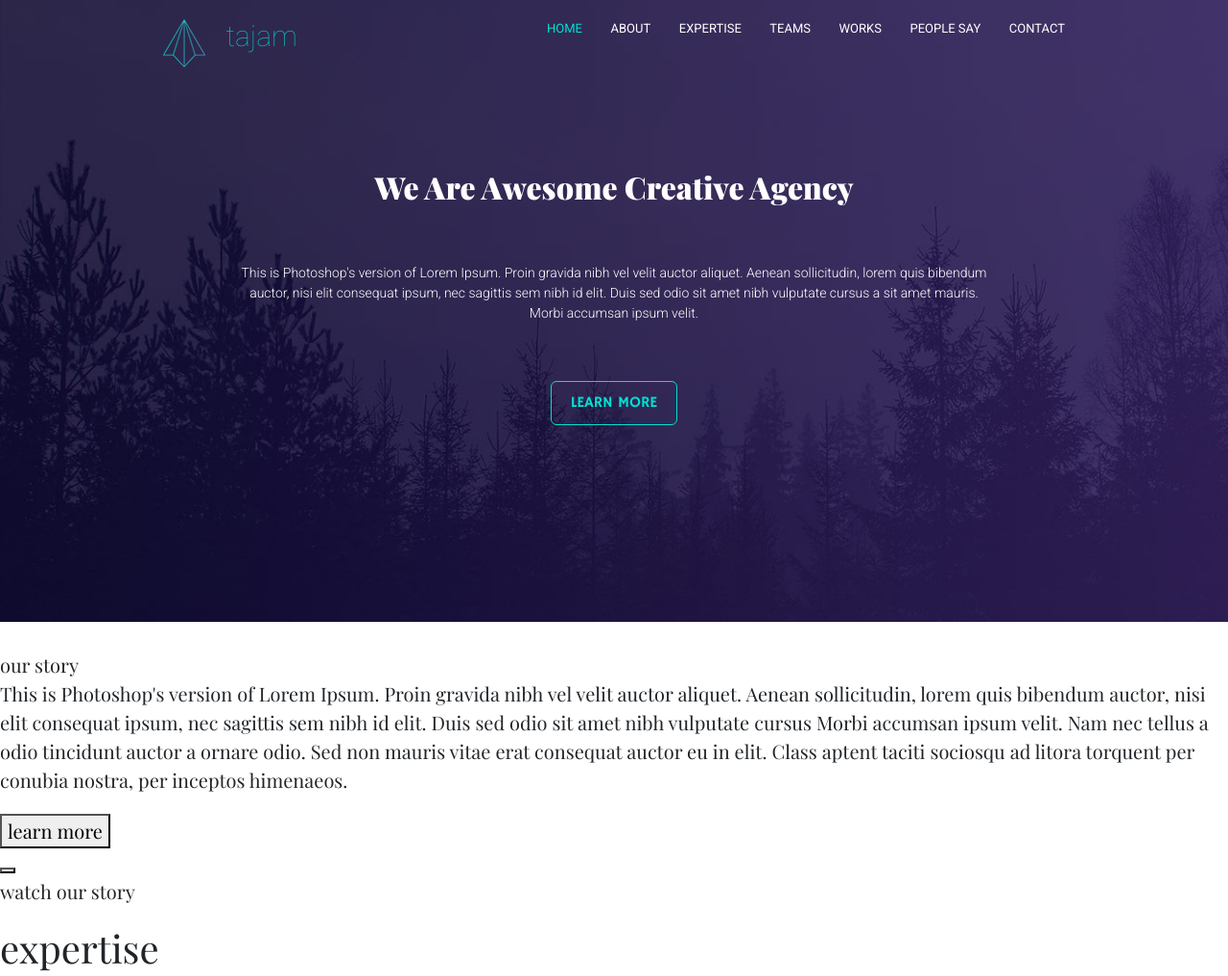
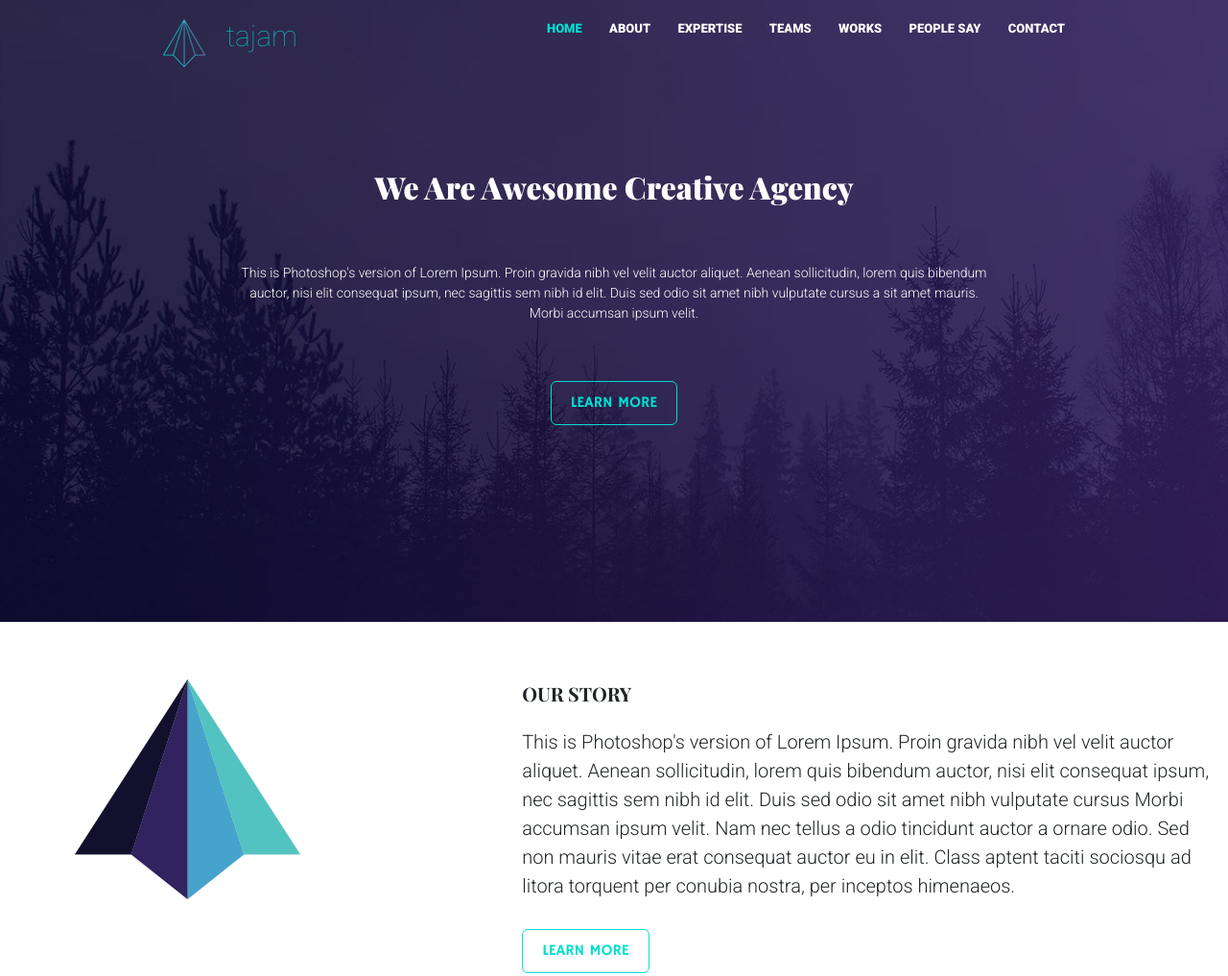
Before and after one commit to Andrew-Sparrow/nutnet-test, a website: page source/index.html in a window 1280 px wide. Shown: the top 1017 px of the page at 96% size. Drawn offline with nearby package versions, Linux system fonts and the light colour scheme; files that its build step writes are made by us from their sources.

Commit message:
basic stylization our story block

```diff
--- a/source/index.html
+++ b/source/index.html
@@ -50,14 +50,22 @@
       </div>
     </header>
     <section id="solid">
-      <div class="story">
-        <img src="" alt="" class="story__logo">
-        <div class="story__left">
-          <div class="story__title">our story</div>
-          <p class="story__text">This is Photoshop's version  of Lorem Ipsum. Proin gravida nibh vel velit auctor aliquet. Aenean sollicitudin, lorem quis bibendum auctor, nisi elit consequat ipsum, nec sagittis sem nibh id elit. Duis sed odio sit amet nibh vulputate cursus
+      <div class="story container-fluid">
+        <div class="row mt-5 justify-content-between mb-5">
+          <div class="col-3 text-end">
+            <img class="story__logo" src="img/logo-big.png" alt="logo" aria-label="logo" width="235">
+          </div>
+          <div class="col-7">
+          <div class="story__right">
+            <div class="story__title">
+              <p class="text-uppercase fw-bold">our story</p>
+            </div>
+            <p class="story__text fw-light mb-4">This is Photoshop's version  of Lorem Ipsum. Proin gravida nibh vel velit auctor aliquet. Aenean sollicitudin, lorem quis bibendum auctor, nisi elit consequat ipsum, nec sagittis sem nibh id elit. Duis sed odio sit amet nibh vulputate cursus
 
-Morbi accumsan ipsum velit. Nam nec tellus a odio tincidunt auctor a ornare odio. Sed non  mauris vitae erat consequat auctor eu in elit. Class aptent taciti sociosqu ad litora torquent per conubia nostra, per inceptos himenaeos.</p>
-          <button class="story__button">learn more</button>
+  Morbi accumsan ipsum velit. Nam nec tellus a odio tincidunt auctor a ornare odio. Sed non  mauris vitae erat consequat auctor eu in elit. Class aptent taciti sociosqu ad litora torquent per conubia nostra, per inceptos himenaeos.</p>
+            <button class="more btn btn-lg btn-secondary">learn more</button>
+          </div>
+          </div>
         </div>
       </div>
     </section>
--- a/source/sass/blocks/menu-nav.scss
+++ b/source/sass/blocks/menu-nav.scss
@@ -1,9 +1,9 @@
 .menu-nav__item {
   font-family: $font-roboto;
   font-size: 13px;
+  font-weight: 900;
   text-decoration: none;
   text-transform: uppercase;
-  font-weight: 400;
   color: $color-white;
 }
 
--- /dev/null
+++ b/source/sass/blocks/story.scss
@@ -0,0 +1,3 @@
+.story__text {
+  font-family: $font-roboto;
+}
--- a/source/sass/style.scss
+++ b/source/sass/style.scss
@@ -9,3 +9,4 @@
 @import "blocks/description.scss";
 @import "blocks/moto.scss";
 @import "blocks/more.scss";
+@import "blocks/story.scss";
```
Also changed, not shown: source/img/logo-big.png (added).
